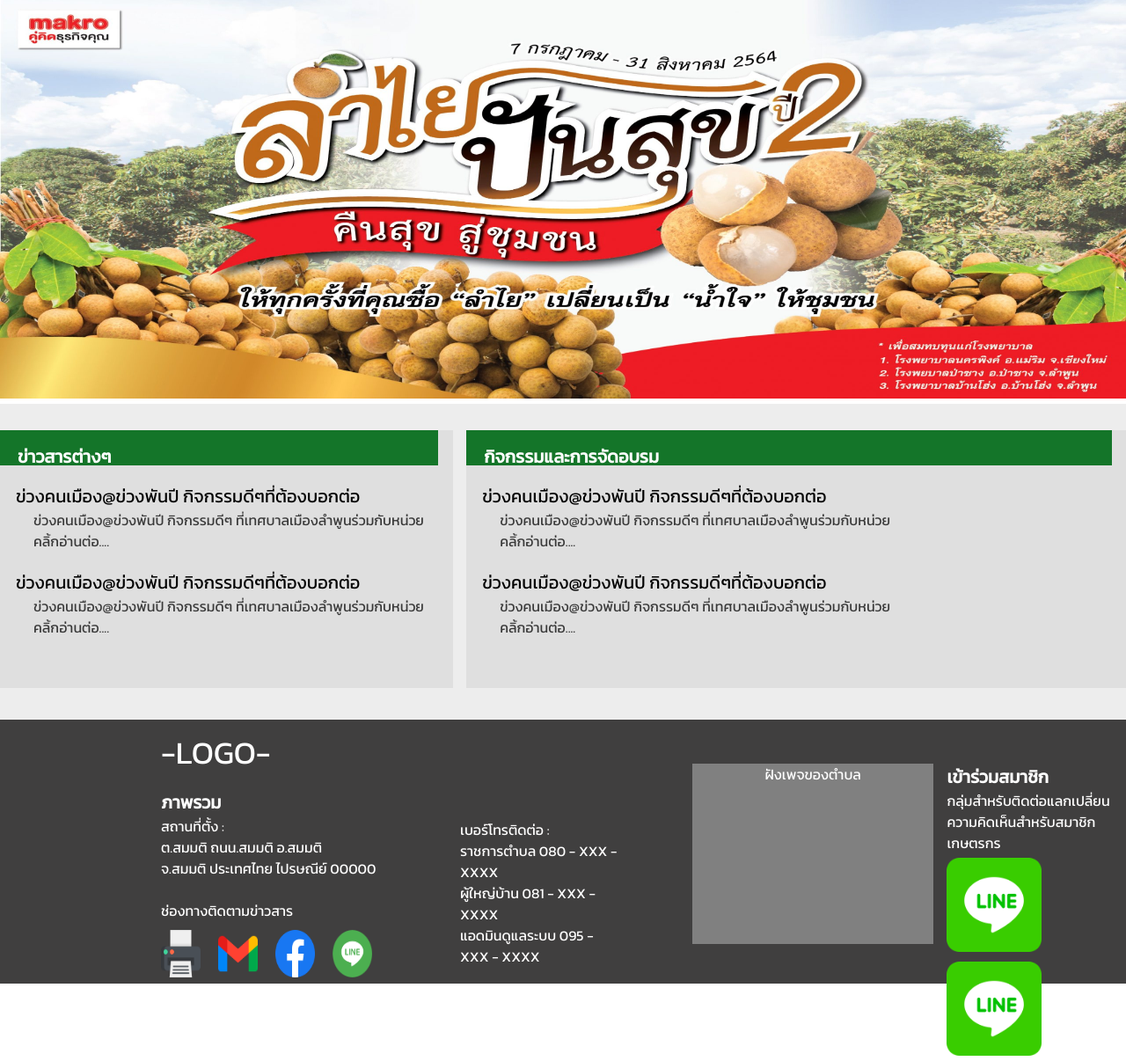
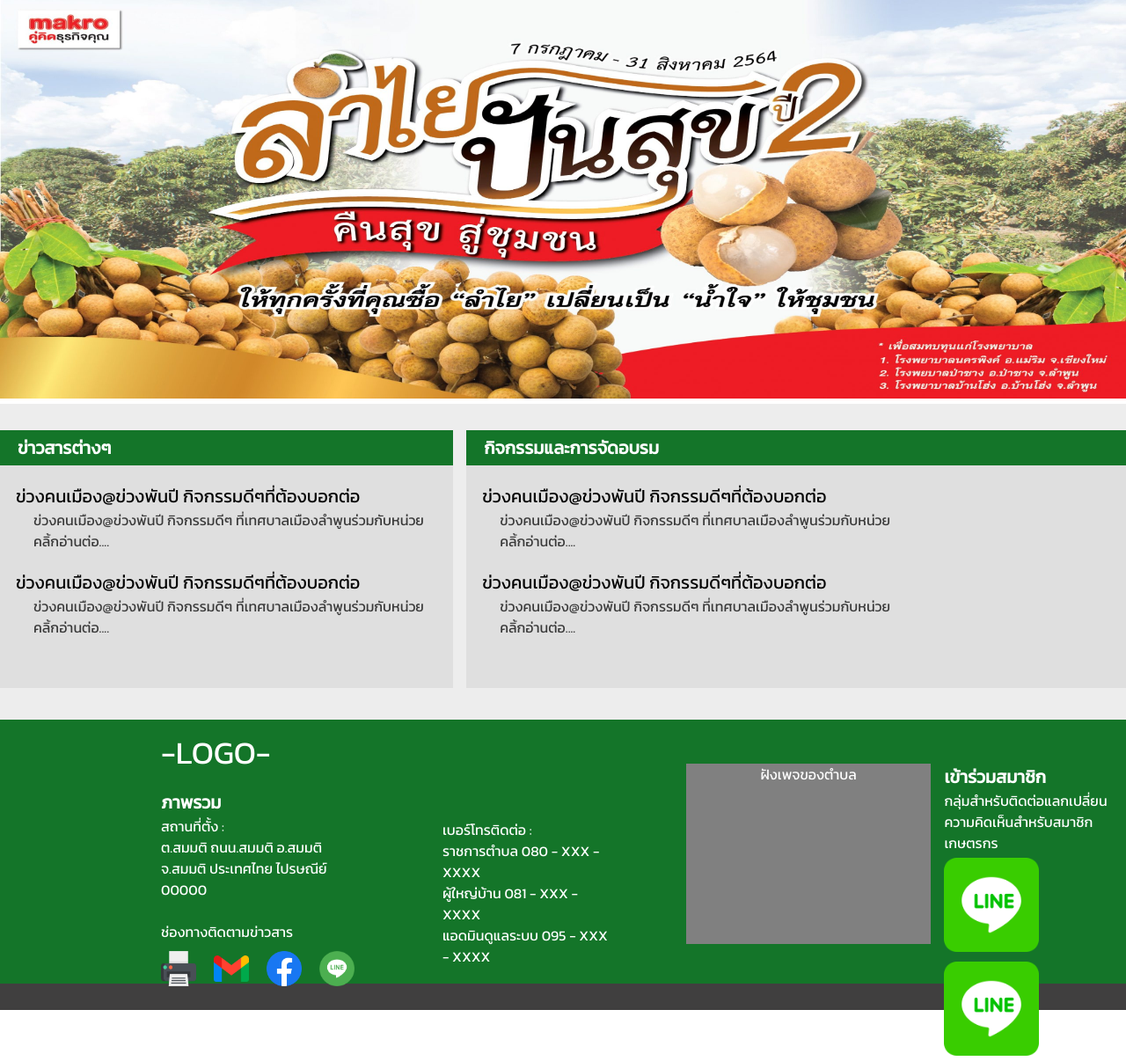
Before and after one commit to noontts/Agricultural-Projects-DII, a PHP site: page /Home_page.html in a window 1280 px wide. Shown: the part 1320-2526 px from the top of the page at 88% size. Run offline with PHP 8.4, Linux system fonts and the light colour scheme.

Commit message:
fix bug and update homepage

```diff
--- a/Home_page.html
+++ b/Home_page.html
@@ -173,5 +173,7 @@
         </div>
       </div>
     </div>
+    <div class="footer-bar">
+    </div>
 </body>
 </html>
--- a/css/main.css
+++ b/css/main.css
@@ -1,7 +1,6 @@
 body {
   margin: 0;
 }
-
 *{
   box-sizing: border-box;
   font-family: "Kanit", sans-serif;
@@ -40,6 +39,9 @@ li{
 .menu a{
   color: white;
   text-decoration: none;
+}
+.menu a:hover{
+  color: black;
 }
 .menu button{
   width: 45px;
@@ -96,11 +98,6 @@ li{
   padding-top: 30px;
   justify-content: center;
   display: flex;
-}
-.footer{
-  width: 100%;
-  height: 287px;
-  background-color: gray;
 }
 .line-1-1,.line-1-2,.line-1-3{
   border-radius: 25px;
@@ -176,22 +173,22 @@ li{
   width: 754px;
 }
 .announce-head-1{
-  padding-top: 15px;
+  padding-top: 5px;
   padding-left: 20px;
   background-color: #147529;
   color: white;
   height: 40px;
-  width: 498px;
+  width: 100%;
   font-size: 20px;
   font-weight: bold;
 }
 .announce-head-2{
-  padding-top: 15px;
+  padding-top: 5px;
   padding-left: 20px;
   background-color: #147529;
   color: white;
   height: 40px;
-  width: 734px;
+  width: 100%;
   font-size: 20px;
   font-weight: bold;
 }
@@ -205,7 +202,7 @@ li{
 }
 .footer{
   display: flex;
-  background-color: #403f3f;
+  background-color: #147529;
   width: 100%;
   height: 300px;
   color: white;
@@ -232,8 +229,7 @@ li{
   padding-top: 10px;
 }
 .footer-1-4 img{
-    width: 65px;
-    height: 54px;
+    height: 40px;
     padding-right: 20px;
 }
 .footer-2{
@@ -262,6 +258,11 @@ li{
   margin: 0px 20px 0px 0px;
   padding-top: 5px;
 }
+.footer-bar{
+  background-color: #403f3f;
+  height: 30px;
+  width: 100%;
+}
 .miniProfile{
   text-align: center;
   transition: 0.4s;
```
